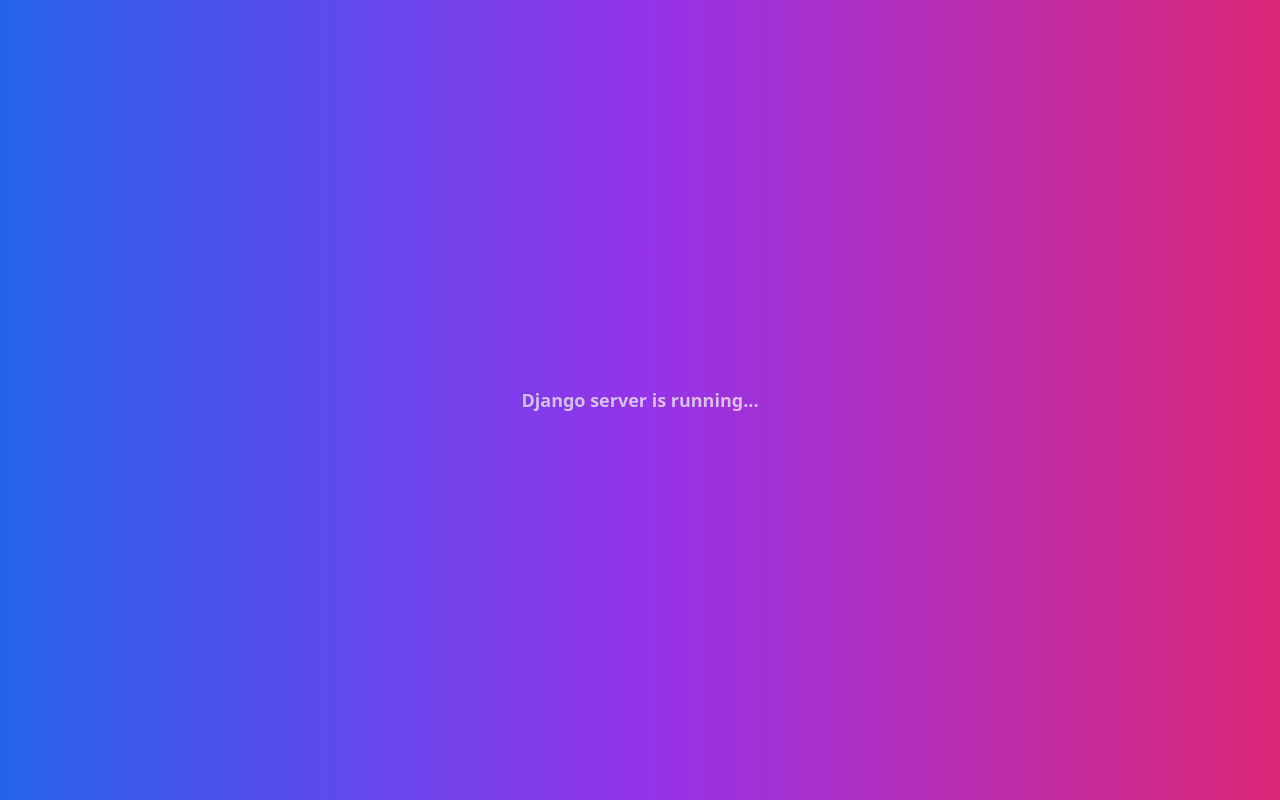
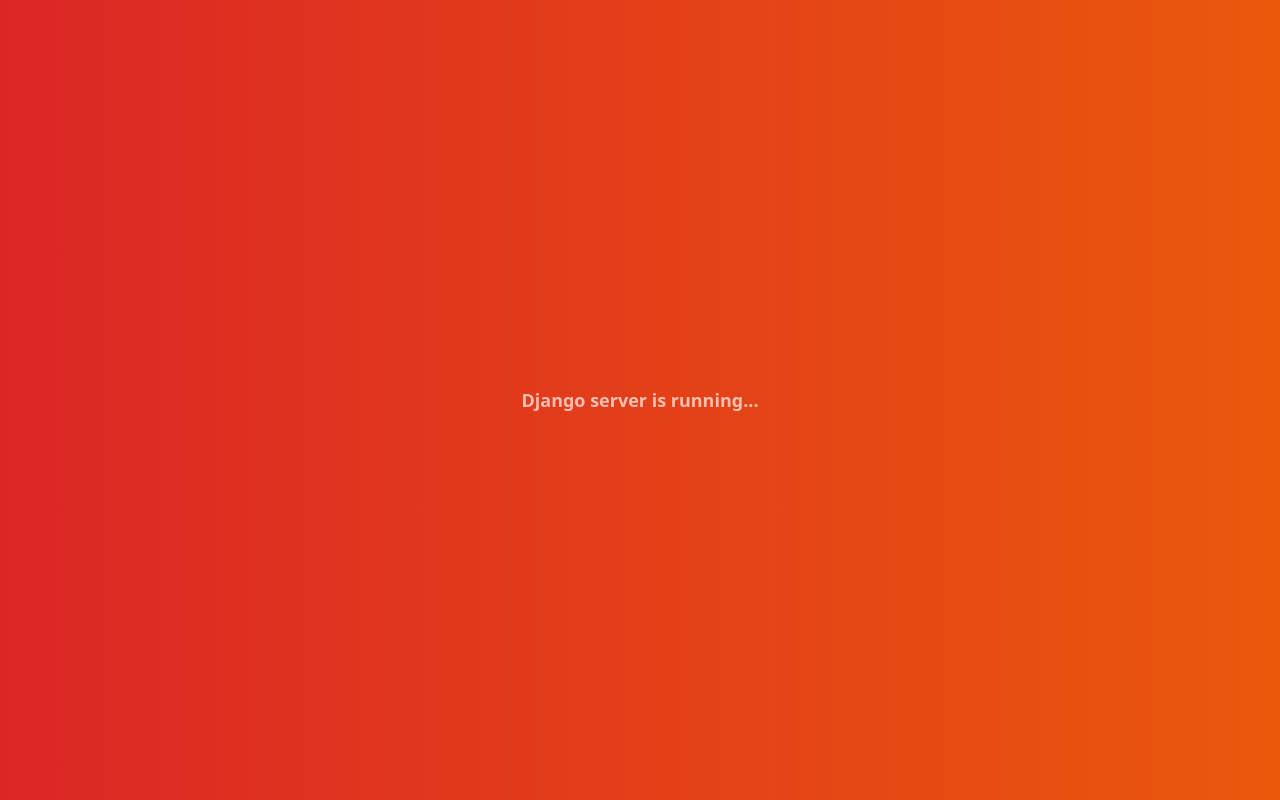
Before and after one commit to Davoidsj/Django_Project, a Django app: page / in a window 1280 px wide. Run offline with Django 5.2, Linux system fonts and the light colour scheme; some libraries are stand-ins or nearby versions.

Commit message:
new commit

```diff
--- a/templates/templates.html
+++ b/templates/templates.html
@@ -5,8 +5,9 @@
     <meta name="viewport" content="width=device-width, initial-scale=1.0">
     <script src="https://cdn.tailwindcss.com"></script>
     <title>Spinner Text</title>
+    <link rel="icon" type="image/x-icon" href="https://i.ibb.co.com/jvgwCrVQ/profile.png"/>
 </head>
-<body class="flex items-center justify-center h-screen bg-gradient-to-r from-blue-600 via-purple-600 to-pink-600">
+<body class="flex items-center justify-center h-screen bg-gradient-to-r from-red-600  to-orange-600">
     <div class="text-lg font-semibold text-white animate-pulse">
         Django server is running...
     </div>
```
